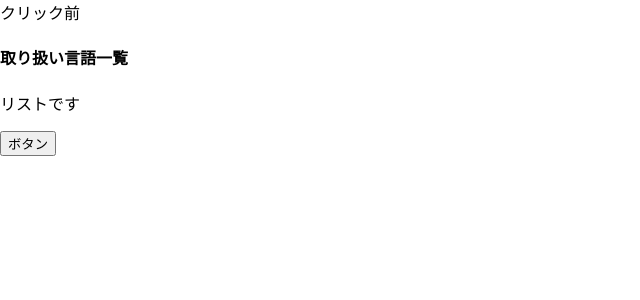
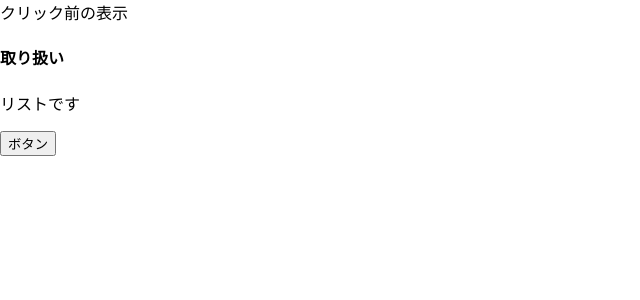
Before and after one commit to suzusan555/react_todo_yasu, a React (Create React App) app: page / in a window 1280 px wide. Shown: the top 300 px of the page, without its empty margins (0-640 px from the left). Built offline with nearby package versions, Linux system fonts and the light colour scheme.

Commit message:
classコンポーネント first commit

```diff
--- a/src/App.js
+++ b/src/App.js
@@ -1,19 +1,29 @@
-import { useState } from 'react';
+import React from 'react';
 import { List } from "./List";
 
-function App() {
-  const [description, setDescription] = useState('クリック前');
-
-  const changeDescription = () => {
-    setDescription('クリック後の表示です。');
+class App extends React.Component {
+  constructor(props) {
+    super(props);
+    this.state = { description: 'クリック前の表示' }
   }
-  return (
-    <div>
-      { description }
-      <List title="取り扱い言語一覧" />
-      <button onClick={() => changeDescription() }>ボタン</button>
-    </div>
-  );
+  changeDescription() {
+    this.setState({
+      description: 'クリック後の表示です。'
+    })
+  }
+  render() {
+    const { description } = this.state;
+    return (
+      <div>
+        { description }
+        <List title="取り扱い" />
+        <button onClick={() => this.changeDescription()}>
+          ボタン
+        </button>
+      </div>
+    )
+  }
 }
 
+
 export default App;
--- a/src/List.js
+++ b/src/List.js
@@ -1,11 +1,15 @@
-export const List = (props) => {
-  const title = props.title;
-  return (
-    <div>
-      <h4>{ title }</h4>
-      <p>リストです</p>
-    </div>
-  )
+import React from "react";
+
+export class List extends React.Component {
+  render() {
+    const { title } = this.props;
+    return(
+      <div>
+        <h4>{ title }</h4>
+        <p>リストです</p>
+      </div>
+    )
+  }
 }
 
 export default List;
```
